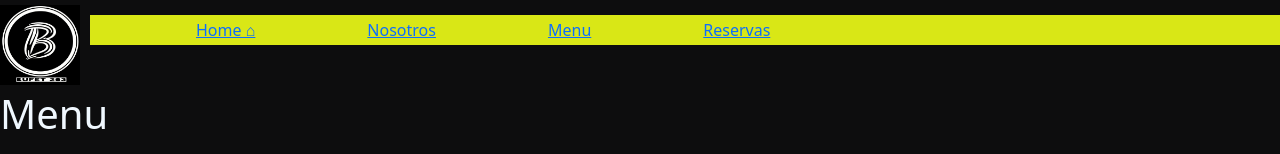
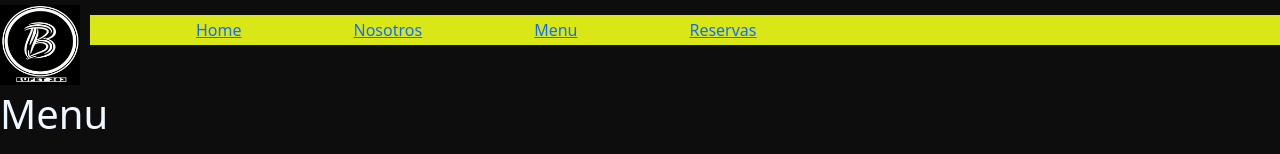
Before and after one commit to MezaPablo/Bufet.github.io, a plain HTML site: page pages/Menu.html in a window 1280 px wide. Shown: the top 154 px of the page. Drawn offline with nearby package versions, Linux system fonts and the light colour scheme.

Commit message:
add something

```diff
--- a/pages/Menu.html
+++ b/pages/Menu.html
@@ -14,7 +14,7 @@
           </section>
             <div class="Holder">
                 <ul>
-                    <li> <a href="../index.html">Home ⌂</a>
+                    <li> <a href="../index.html">Home</a>
                 </li>
                 <li><a class="activo" href="../pages/Nosotros.html">Nosotros</a></li>
                 <li><a class="activo2" href="../pages/Menu.html">Menu</a></li>
```
